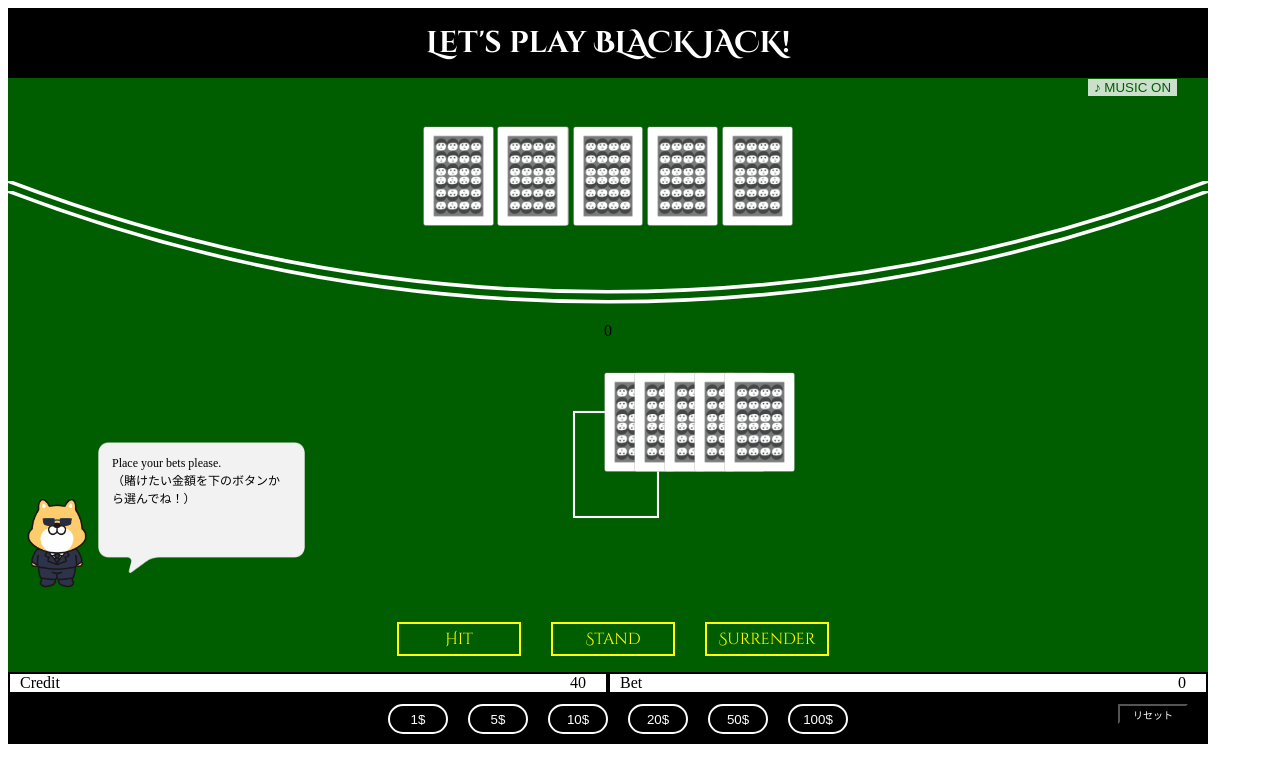
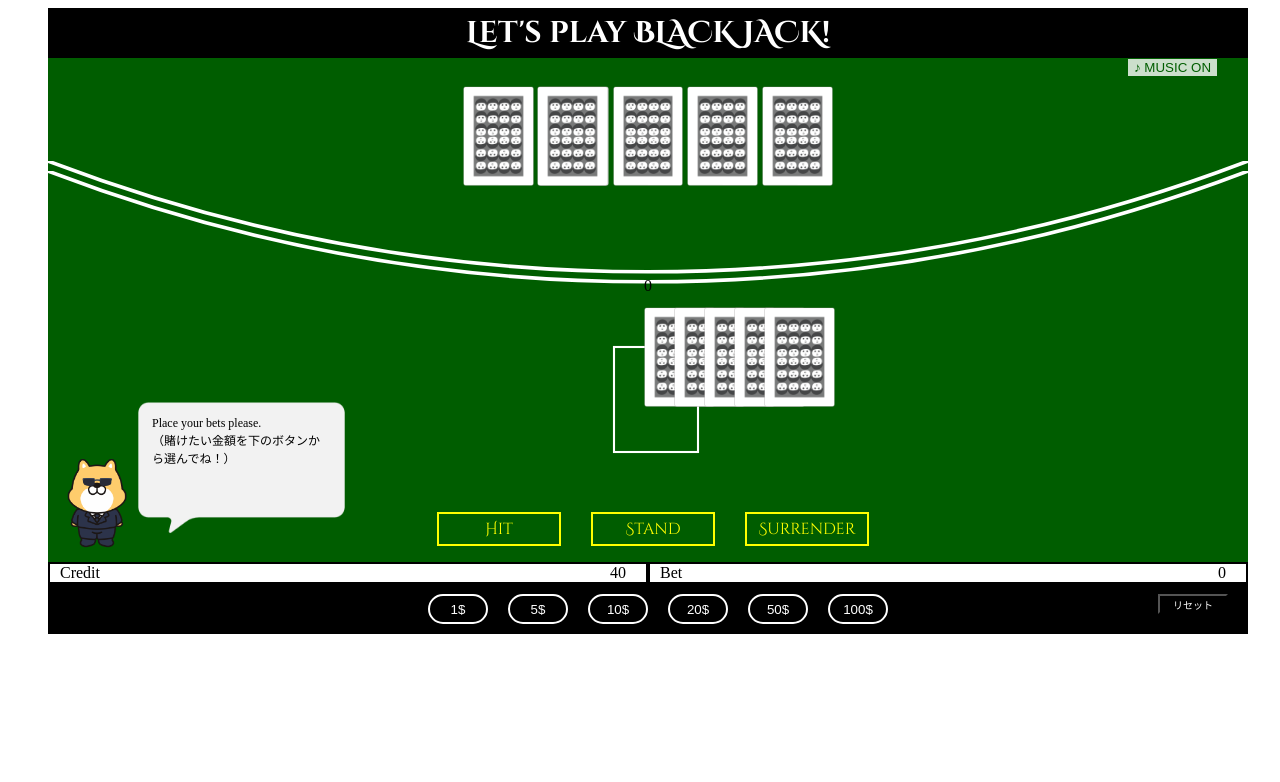
Before and after one commit to mirianoda/blackjack, a plain HTML site: page game.html in a window 1280 px wide. Drawn offline with Linux system fonts and the light colour scheme; some packages are replaced by stand-ins of ours; a script that the page names is missing; a web font is replaced by a local one.

Commit message:
Update game.css

```diff
--- a/css/game.css
+++ b/css/game.css
@@ -1,17 +1,19 @@
 body{
-    width: 1200px;
+    width: 100%;
     font-family: "Zen Old Mincho", serif;
     font-weight: 400;
     font-style: normal;
 }
 
 .wrapper{
+    width: 1200px;
+    margin: auto;
     background-color: rgb(0, 93, 0);
 }
 
 
 .title{
-    height:70px;
+    height:50px;
     background-color: black;
     color: white;
     font-family: "Cinzel Decorative", serif;
@@ -21,7 +23,7 @@ body{
 
 h1{
     text-align: center;
-    line-height: 70px;
+    line-height: 50px;
     margin: 0;
     font-size: 30px;
 }
@@ -32,7 +34,7 @@ img{
 
 .dealer{
     width: 100%;
-    height: 200px;
+    height: 180px;
     align-items: flex-end;
     justify-content: center;
 }
@@ -48,8 +50,8 @@ img{
     width: fit-content;
     margin-right:auto;
     margin-left: auto;
-    margin-bottom: 40px;
-    margin-top: 30px;
+    margin-bottom: 80px;
+    margin-top: 10px;
     display:none;
     position: relative;
 }
@@ -70,14 +72,14 @@ text-align: center;
 .you{
     display: flex;
     width: 100%;
-    height: 200px;
+    height: 150px;
     justify-content: center;
     position: relative;
 }
 
 .you_t{
     width: fit-content;
-    margin-top:50px;
+    margin-top:25px;
     position: relative;
     z-index: 100;
     display:none;
@@ -111,7 +113,7 @@ text-align: center;
 }
 
 #score{
-    margin-top: 0px;
+    margin-top: -5px;
 }
 
 .you svg {
@@ -146,7 +148,7 @@ text-align: center;
 }
 
 .btn{
-    margin-top: 100px;
+    margin-top: 80px;
     height: 50px;
     z-index: 100;
     /* border: solid black 1px; */
@@ -264,7 +266,7 @@ text-align: center;
     z-index: 0;
     pointer-events: none;
     position: absolute;
-    top: -97px;
+    top: -77px;
     left: 0;
 }
 
@@ -274,7 +276,7 @@ text-align: center;
     z-index: 0;
     pointer-events: none;
     position: absolute;
-    top: -87px;
+    top: -67px;
     left: 0;
 }
 
@@ -287,13 +289,13 @@ text-align: center;
 
 .tip1{
     position: absolute;
-    top: 165px;
+    top: 143px;
     left: 565px;
     z-index: 999;
 }
 .tip2{
     position: absolute;
-    top:185px;
+    top:163px;
     left:595px;
     z-index: 999;
 }
```
